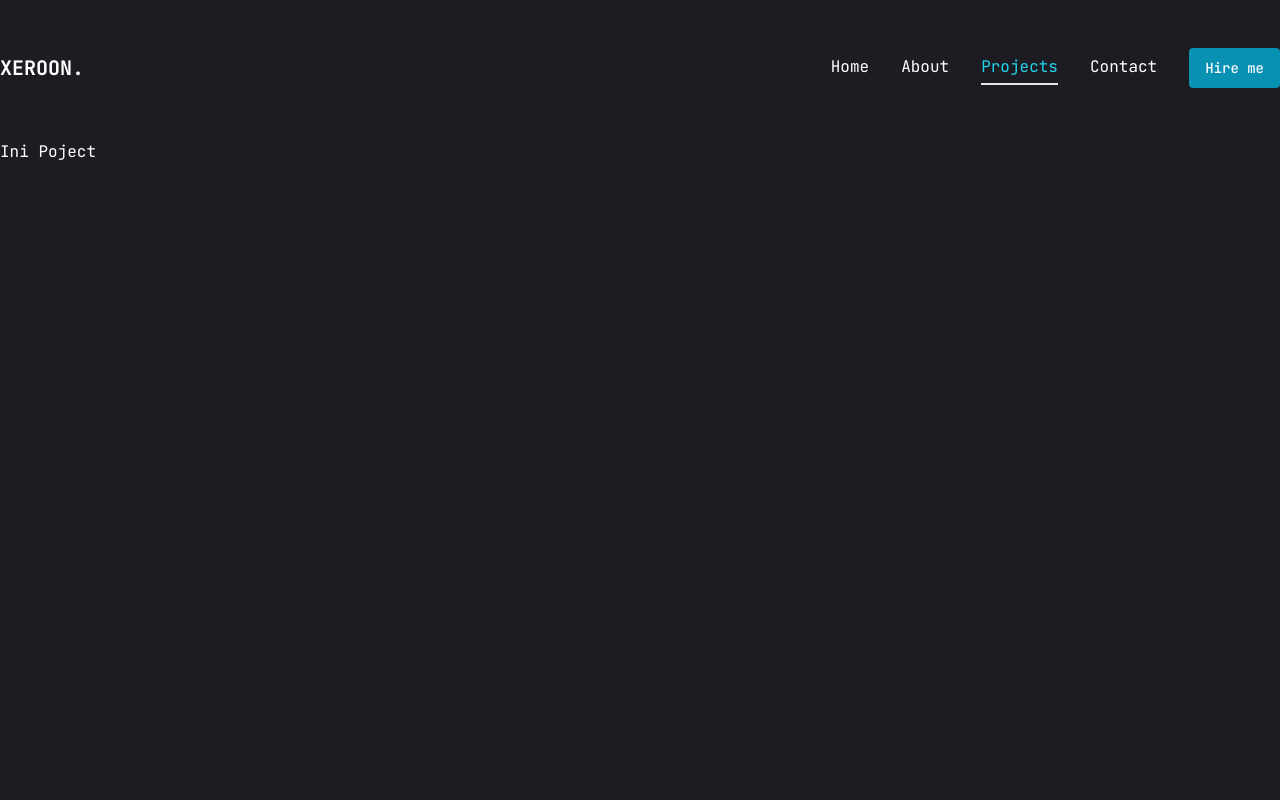
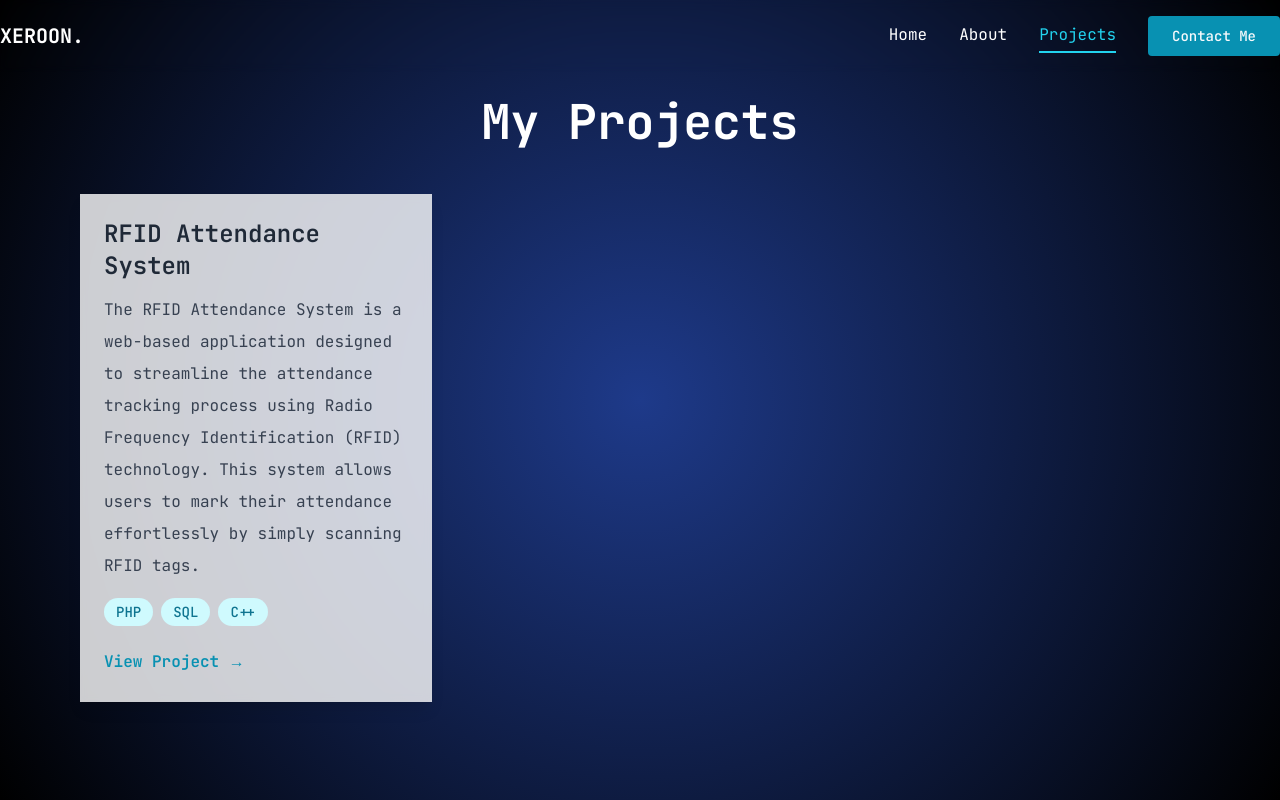
Before and after one commit to Fadhail/portfolio, a Next.js app: page /projects in a window 1280 px wide. Built offline with nearby package versions, Linux system fonts and the light colour scheme.

Commit message:
progress day 5

```diff
--- a/app/about/page.tsx
+++ b/app/about/page.tsx
@@ -15,6 +15,19 @@ export default function About() {
   const [lineRef, lineInView] = useInView();
 
   useEffect(() => {
+    const handleMouseMove = (e: MouseEvent) => {
+      const x = (e.clientX / window.innerWidth) * 100;
+      const y = (e.clientY / window.innerHeight) * 100;
+
+      document.documentElement.style.setProperty("--cursor-x", `${x}%`);
+      document.documentElement.style.setProperty("--cursor-y", `${y}%`);
+    };
+
+    window.addEventListener("mousemove", handleMouseMove);
+    return () => window.removeEventListener("mousemove", handleMouseMove);
+  }, []);
+
+  useEffect(() => {
     if (inView) {
       controls.start("visible");
     } else {
@@ -28,18 +41,12 @@ export default function About() {
   }, [controls, inView, lineControls, lineInView]);
 
   return (
-    <div className="min-h-screen flex flex-col items-center">
+    <div className="gradient-bg min-h-screen flex flex-col items-center">
       {/* Hero Section */}
       <main className="pt-24 pb-16 px-6">
         <div className="max-w-5xl mx-auto flex flex-col md:flex-row items-center gap-12">
           {/* Avatar */}
-          <motion.div
-            className="relative w-48 h-48 md:w-80 md:h-80 rounded-full overflow-hidden border-4 border-cyan-600 shadow-lg"
-            whileHover={{ scale: 1.05 }}
-            initial={{ scale: 0, rotate: 180 }}
-            animate={{ scale: 1, rotate: 0 }}
-            transition={{ type: "spring", duration: 1.5, bounce: 0.1 }}
-          >
+          <div className="relative w-48 h-48 md:w-80 md:h-80 rounded-full overflow-hidden border-4 border-cyan-600 shadow-lg">
             <Image
               src="/images/profile.jpg"
               alt="Avatar"
@@ -47,7 +54,7 @@ export default function About() {
               className="object-cover"
               sizes="(max-width: 768px) 256px, 320px"
             />
-          </motion.div>
+          </div>
 
           {/* Content */}
           <div className="flex flex-col text-center md:text-left">
@@ -59,8 +66,7 @@ export default function About() {
               always eager to learn new things, especially those that can
               enhance my understanding of programming and technology.
               Additionally, I am interested in exploring how technology can be
-              applied to improve efficiency and productivity in various
-              sectors."
+              applied to improve efficiency and productivity in various sectors.
             </p>
             <Link
               href="/about"
@@ -146,26 +152,16 @@ export default function About() {
           Skills
         </h2>
         <div className="flex flex-wrap justify-center gap-4">
-          {[
-            "JavaScript",
-            "React",
-            "Next.js",
-            "TypeScript",
-            "CSS",
-            "HTML",
-            "SQL",
-            "Python",
-            "Flask",
-            "PHP",
-            "Laravel",
-          ].map((skill, index) => (
+          {["HTML", "CSS", "JavaScript", "PHP", "Python", "C#", "SQL"].map(
+            (skill, index) => (
               <span
                 key={index}
                 className="bg-cyan-100 text-cyan-800 font-medium py-2 px-4 rounded-lg shadow-md"
               >
                 {skill}
               </span>
-          ))}
+            )
+          )}
         </div>
       </section>
 
--- a/app/globals.css
+++ b/app/globals.css
@@ -7,3 +7,21 @@
     @apply font-primary bg-primary text-white leading-loose;
   }
 }
+
+:root {
+  --cursor-x: 50%;
+  --cursor-y: 50%;
+}
+
+.gradient-bg {
+  background: radial-gradient(
+    circle at var(--cursor-x) var(--cursor-y),
+    #1e3a8a,
+    #000000
+  );
+  transition: background-position 0.05s;
+}
+
+.main-content {
+  padding-top: 60px; /* Adjust this value based on your nav height */
+}
--- a/app/projects/page.tsx
+++ b/app/projects/page.tsx
@@ -1,3 +1,86 @@
-export default function Page() {
-  return <h1>Ini Poject</h1>;
-}
+"use client";
+
+import React, { useEffect } from "react";
+import { motion } from "framer-motion";
+
+const projects = [
+  {
+    title: "RFID Attendance System",
+    description:
+      "The RFID Attendance System is a web-based application designed to streamline the attendance tracking process using Radio Frequency Identification (RFID) technology. This system allows users to mark their attendance effortlessly by simply scanning RFID tags.",
+    techStack: ["PHP", "SQL", "C++"],
+    link: "https://github.com/Fadhail/Absenza",
+  },
+];
+
+const Projects: React.FC = () => {
+  useEffect(() => {
+    const handleMouseMove = (e: MouseEvent) => {
+      const x = (e.clientX / window.innerWidth) * 100;
+      const y = (e.clientY / window.innerHeight) * 100;
+
+      document.documentElement.style.setProperty("--cursor-x", `${x}%`);
+      document.documentElement.style.setProperty("--cursor-y", `${y}%`);
+    };
+
+    window.addEventListener("mousemove", handleMouseMove);
+    return () => window.removeEventListener("mousemove", handleMouseMove);
+  }, []);
+
+  return (
+    <div className="gradient-bg min-h-screen flex items-center justify-center">
+      <section className="w-full max-w-6xl mx-auto px-4">
+        <motion.div
+          className="space-y-12"
+          initial={{ opacity: 0, y: 20 }}
+          animate={{ opacity: 1, y: 0 }}
+          transition={{ duration: 1 }}
+        >
+          <motion.h1
+            className="text-4xl md:text-5xl font-bold text-center mb-12"
+            initial={{ opacity: 0, y: -20 }}
+            animate={{ opacity: 1, y: 0 }}
+            transition={{ duration: 1, delay: 0.2 }}
+          >
+            My Projects
+          </motion.h1>
+
+          <div className="grid grid-cols-1 md:grid-cols-2 lg:grid-cols-3 gap-8">
+            {projects.map((project, index) => (
+              <motion.div
+                key={index}
+                className="bg-white/80 backdrop-blur-sm shadow-lg rounded-lg p-6 hover:shadow-2xl transition-all duration-300 transform hover:-translate-y-1"
+                initial={{ opacity: 0, y: 20 }}
+                animate={{ opacity: 1, y: 0 }}
+                transition={{ duration: 0.5, delay: 0.2 * (index + 1) }}
+              >
+                <h2 className="text-2xl font-semibold text-gray-800">
+                  {project.title}
+                </h2>
+                <p className="text-gray-700 mt-3">{project.description}</p>
+                <div className="flex flex-wrap gap-2 mt-4">
+                  {project.techStack.map((tech, idx) => (
+                    <span
+                      key={idx}
+                      className="px-3 py-1 bg-cyan-100 text-cyan-700 rounded-full text-sm font-medium"
+                    >
+                      {tech}
+                    </span>
+                  ))}
+                </div>
+                <a
+                  href={project.link}
+                  className="text-cyan-600 hover:text-cyan-800 mt-5 inline-block font-semibold transition duration-300"
+                >
+                  View Project &rarr;
+                </a>
+              </motion.div>
+            ))}
+          </div>
+        </motion.div>
+      </section>
+    </div>
+  );
+};
+
+export default Projects;
--- a/components/Header.tsx
+++ b/components/Header.tsx
@@ -8,19 +8,18 @@ import { motion } from "framer-motion";
 
 export default function Header() {
   return (
-    <header className="py-8 xl:py-12">
+    <header className="absolute w-full py-4 bg-transparent backdrop-blur-sm z-10">
       <div className="container mx-auto">
         {/* Desktop Layout */}
         <div className="hidden xl:flex justify-between items-center">
-          <Link href="/" className="text-xl font-bold">
+          <Link href="/" className="text-xl font-bold text-white">
             XEROON.
           </Link>
-
           <div className="flex items-center gap-8">
             <Navbar />
-            <Link href="/contact">
-              <Button className="bg-cyan-600 hover:bg-cyan-900 rounded">
-                Hire me
+            <Link href="mailto:mochammadfadhail2@gmail.com">
+              <Button className="bg-cyan-600 hover:bg-cyan-700 px-6 rounded">
+                Contact Me
               </Button>
             </Link>
           </div>
@@ -32,13 +31,11 @@ export default function Header() {
           initial={{ opacity: 0 }}
           animate={{
             opacity: 1,
-            transition: { duration: 1, ease: "easeInOut" },
+            transition: { duration: 0.5, ease: "easeInOut" },
           }}
         >
-          <div className="flex flex-col items-center">
-            <div className="fixed z-10 top-0 left-0 right-0">
-              <MobileNav />
-            </div>
+          <div className="fixed z-10 top-2 left-0 right-0">
+            <MobileNav />
           </div>
         </motion.div>
       </div>
--- a/components/MobileNav.tsx
+++ b/components/MobileNav.tsx
@@ -1,7 +1,8 @@
 "use client";
 
 import Link from "next/link";
-import { usePathname } from "next/navigation";
+import { useState } from "react";
+import { MenuIcon, XIcon } from "lucide-react"; // Ensure you have the lucide-react library installed
 
 const links = [
   { name: "Home", path: "/" },
@@ -10,26 +11,39 @@ const links = [
   { name: "Contact", path: "/contact" },
 ];
 
-export default function Navbar() {
-  const pathname = usePathname();
+export default function MobileNav() {
+  const [isOpen, setIsOpen] = useState(false); // State for mobile menu visibility
+
+  const toggleMenu = () => {
+    setIsOpen(!isOpen);
+  };
 
   return (
-    <nav className="flex justify-center mt-2">
-      <div className="bg-gray-800 text-white rounded-full px-6 py-3 space-x-8">
-        {links.map((link, index) => {
-          const isActive = pathname === link.path;
-          return (
+    <nav className="flex justify-between items-center p-4 bg-transparent text-white fixed top-0 left-0 right-0 z-50">
+      {" "}
+      {/* Added fixed positioning */}
+      {/* Title or Brand Name */}
+      <div className="text-lg font-bold">XEROON.</div>
+      {/* Hamburger Icon */}
+      <div onClick={toggleMenu} className="cursor-pointer">
+        {isOpen ? <XIcon size={24} /> : <MenuIcon size={24} />}
+      </div>
+      {/* Menu Links */}
+      <div
+        className={`${
+          isOpen ? "block" : "hidden"
+        } absolute top-16 left-0 w-full bg-gray-800 bg-opacity-90 md:hidden`} // Set background to gray with opacity
+      >
+        {links.map((link, index) => (
           <Link
             key={index}
             href={link.path}
-              className={`${
-                isActive ? "text-cyan-400 border-b-2" : ""
-              } hover:text-cyan-400 transition duration-300`}
+            className="block py-2 px-4 text-center hover:bg-gray-700 transition duration-300"
+            onClick={() => setIsOpen(false)} // Close menu on link click
           >
             {link.name}
           </Link>
-          );
-        })}
+        ))}
       </div>
     </nav>
   );
--- a/components/Navbar.tsx
+++ b/components/Navbar.tsx
@@ -7,7 +7,6 @@ const links = [
   { name: "Home", path: "/" },
   { name: "About", path: "/about" },
   { name: "Projects", path: "/projects" },
-  { name: "Contact", path: "/contact" },
 ];
 
 export default function Navbar() {
@@ -22,8 +21,10 @@ export default function Navbar() {
             key={index}
             href={link.path}
             className={`${
-              isActive ? "text-cyan-400 border-b-2" : ""
-            } hover:text-cyan-400 transition duration-300`}
+              isActive
+                ? "text-cyan-400 border-b-2 border-cyan-400"
+                : "text-white hover:text-cyan-400 transition-colors duration-300"
+            }`}
           >
             {link.name}
           </Link>
--- a/components/PageTransition.tsx
+++ b/components/PageTransition.tsx
@@ -19,7 +19,7 @@ const PageTransition = ({ children }: PageTransitionProps) => {
             opacity: 0,
             transition: { delay: 1, duration: 0.5, ease: "easeInOut" },
           }}
-          className="h-screen w-screen fixed bg-primary top-0 pointer-events-none"
+          className="h-screen w-screen fixed bg-primary top-0 z-10 pointer-events-none"
         >
           <motion.div
             initial={{ opacity: 1 }}
```
Also changed, not shown: app/page.tsx (+18 -73 lines). Lines whose indentation alone changed are shown as unchanged.
